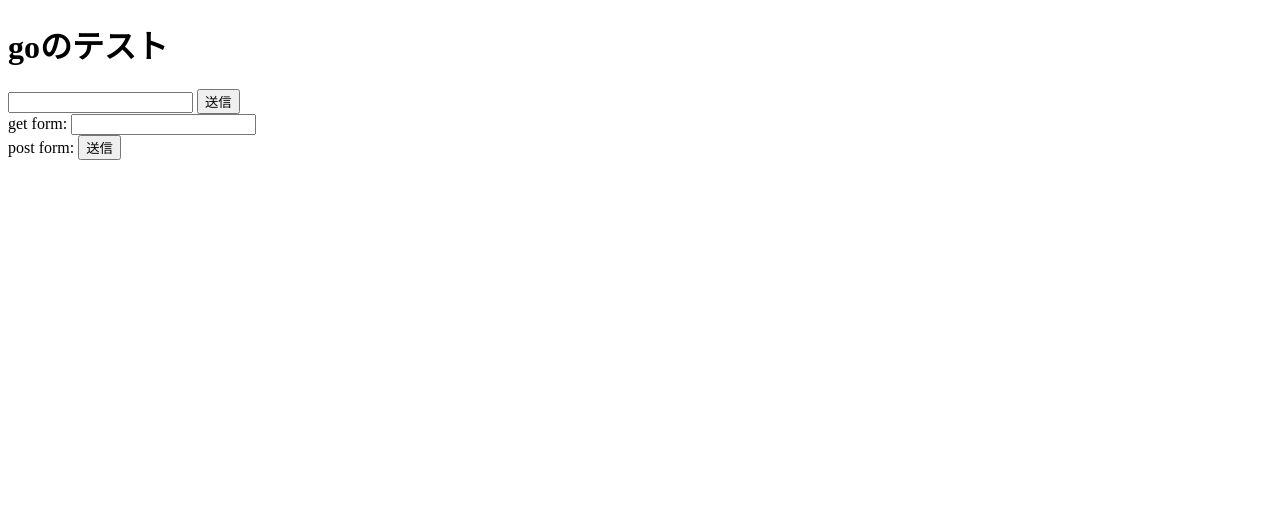
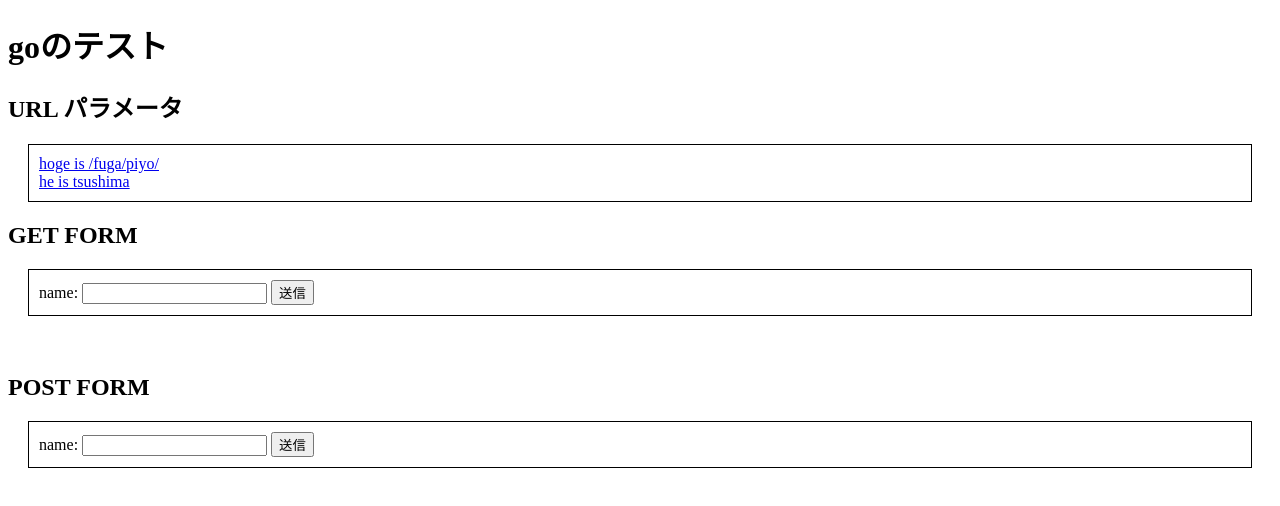
Before and after one commit to Jyobi-Project/JyobiFuL, a plain HTML site: page static/index.html in a window 1280 px wide. Drawn offline with Linux system fonts and the light colour scheme.

Commit message:
index.htmlをきれいにする

```diff
--- a/static/index.html
+++ b/static/index.html
@@ -1,18 +1,34 @@
 <!DOCTYPE html>
 <html lang="en">
 <head>
-    <meta charset="UTF-8">
-    <title>goのテスト</title>
+  <meta charset="UTF-8">
+  <title>goのテスト</title>
+
+  <style>
+      .border {
+          margin: 20px;
+          padding: 10px;
+          border: 1px solid black;
+      }
+  </style>
 </head>
 <body>
 <h1>goのテスト</h1>
-<form action="/hello" method="GET">
-    <input type="text" name="name" value="">
-    <input type="submit" value="送信">
+<h2>URL パラメータ</h2>
+<div class="border">
+  <a href="http://localhost:8888/path/hoge/fuga/piyo/">hoge is /fuga/piyo/</a><br>
+  <a href="http://localhost:8888/path/he/tsushima">he is tsushima</a>
+</div>
+<h2>GET FORM</h2>
+<form action="/hello" method="GET" class="border">
+  name: <input type="text" name="name" value="">
+  <input type="submit" value="送信">
 </form>
-<form action="/db" method="POST">
-    get form: <input type="text" name="name" value=""><br>
-    post form: <input type="submit" value="送信">
+<br>
+<h2>POST FORM</h2>
+<form action="/db" method="POST" class="border">
+  name: <input type="text" name="name" value="">
+  <input type="submit" value="送信">
 </form>
 </body>
 </html>
```
Also changed, not shown: 1 other file.
